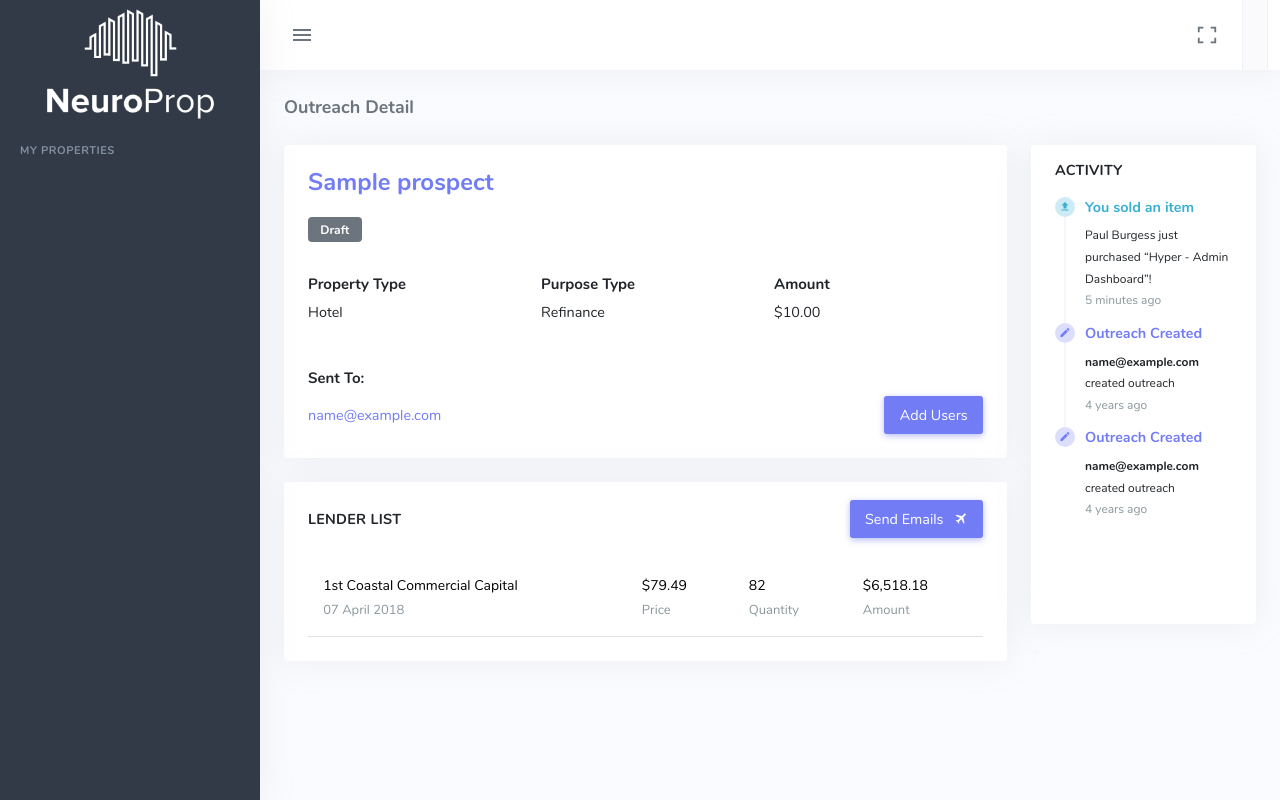
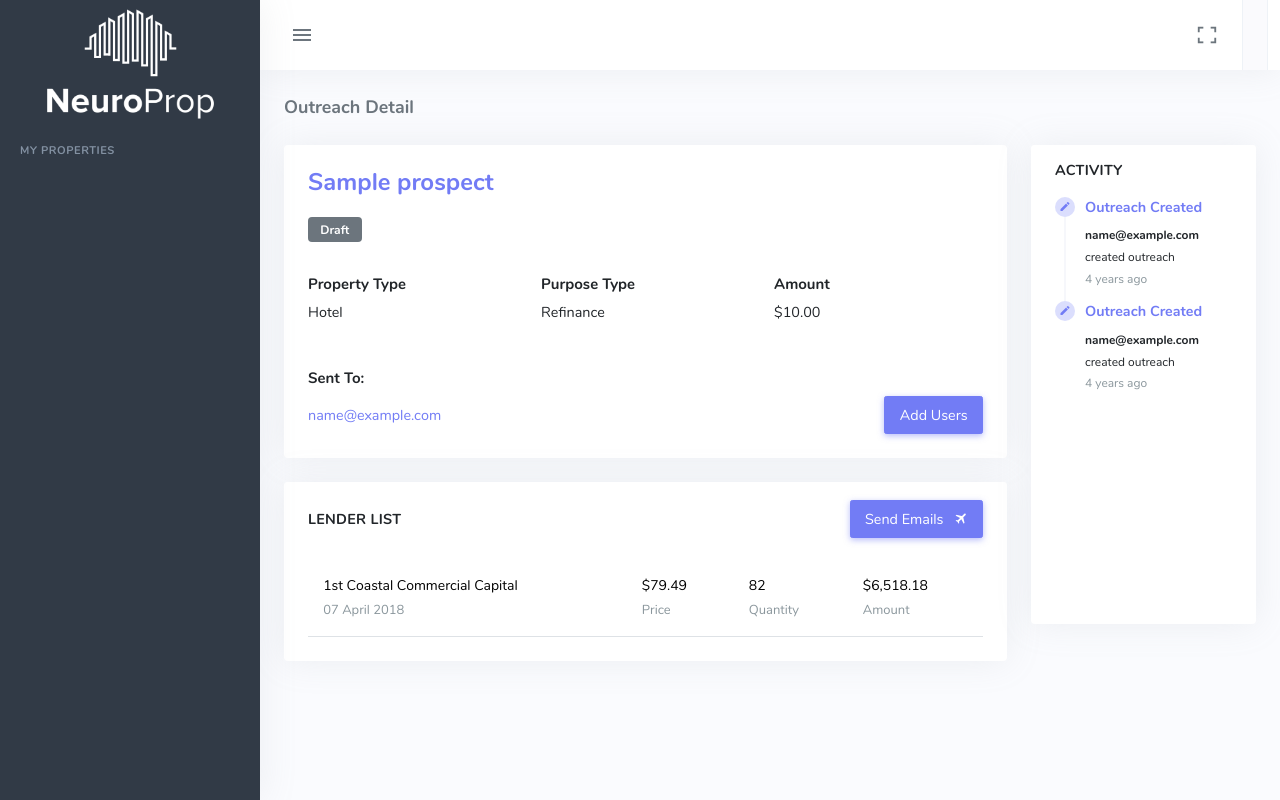
Before and after one commit to sakethogirala/Neuroprop2, a Django app: page /market/outreach/00000000-0000-0000-0000-000000000001/ in a window 1280 px wide. Run offline with Django 5.2, Linux system fonts and the light colour scheme; data comes from the database, SQL or seed files in the repository; tables that the repository leaves empty hold one stand-in row (values such as "Sample post"); parts of the project's set-up code (start-up, migrations or seed data) failed here and were passed over; some libraries are stand-ins or nearby versions.

Commit message:
remove hyper

```diff
--- a/templates/market/outreach-detail.html
+++ b/templates/market/outreach-detail.html
@@ -109,16 +109,6 @@
                 <div class="card-body py-0 mb-3" data-simplebar="init" style="max-height: 403px;"><div class="simplebar-wrapper" style="margin: 0px -24px;"><div class="simplebar-height-auto-observer-wrapper"><div class="simplebar-height-auto-observer"></div></div><div class="simplebar-mask"><div class="simplebar-offset" style="right: 0px; bottom: 0px;"><div class="simplebar-content-wrapper" tabindex="0" role="region" aria-label="scrollable content" style="height: auto; overflow: hidden scroll;"><div class="simplebar-content" style="padding: 0px 24px;">
                     <div class="timeline-alt py-0">
 
-                        <div class="timeline-item">
-                            <i class="mdi mdi-upload bg-info-lighten text-info timeline-icon"></i>
-                            <div class="timeline-item-info">
-                                <a href="javascript:void(0);" class="text-info fw-bold mb-1 d-block">You sold an item</a>
-                                <small>Paul Burgess just purchased “Hyper - Admin Dashboard”!</small>
-                                <p class="mb-0 pb-2">
-                                    <small class="text-muted">5 minutes ago</small>
-                                </p>
-                            </div>
-                        </div>
 
                         <div class="timeline-item">
                             <i class="mdi mdi-pencil bg-primary-lighten text-primary timeline-icon"></i>
```
